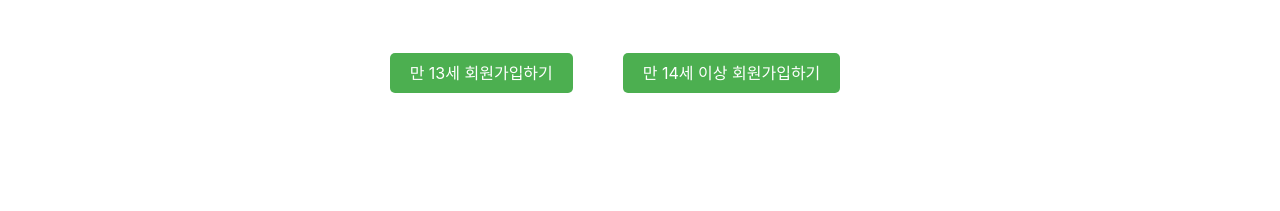
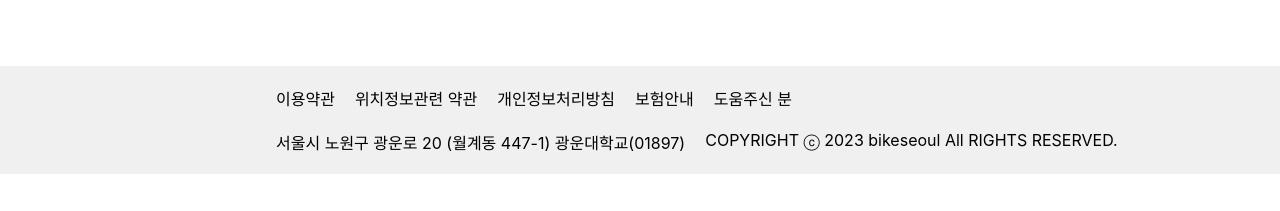
Before and after one commit to 2nd-DBDV/DB_Project-FE, a React (Create React App) app in the folder db-frontend/: page /membership in a window 1280 px wide. Shown: the part 586-797 px from the top of the page. Built offline with nearby package versions, Linux system fonts and the light colour scheme.

Commit message:
Footer 추가

```diff
--- a/db-frontend/src/App.js
+++ b/db-frontend/src/App.js
@@ -1,17 +1,16 @@
 import React from 'react';
 import { BrowserRouter as Router, Route, Routes } from 'react-router-dom'; // Switch를 Routes로 수정
-import Header from './components/Header';
 import Home from './pages/Home';
 import Stations from './pages/Stations';
 import BikeInfo from './pages/BikeInfo';
 import OpinionBoard from './pages/OpinionBoard';
 import Membership from './pages/Membership';
+import Footer from './components/Footer';
 
 function App() {
   return (
     <Router>
       <div>
-        <Header />
         <Routes>
           <Route path="/" element={<Home />} />
           <Route path="/stations" element={<Stations />} />
@@ -21,6 +20,7 @@ function App() {
           <Route path="/membership" element={<Membership/>} />
         </Routes>
       </div>
+      <Footer/>
     </Router>
   );
 }
--- /dev/null
+++ b/db-frontend/src/components/Footer.jsx
@@ -0,0 +1,54 @@
+import React from 'react';
+import styled from 'styled-components';
+
+const FooterContainer = styled.div`
+  position: fixed;
+  bottom: 5%;
+  width: 100%;
+  padding: 10px 20% 10px 20%;
+  text-align: center;
+  background-color: #f0f0f0;
+`;
+
+const BottomInfo = styled.div`
+  ul {
+    list-style: none;
+    padding: 10px;
+    margin: 0;
+    display: flex;
+
+    li {
+      margin: 0px 10px;
+      a {
+        text-decoration: none;
+        color: #222;
+        font-weight: bold;
+      }
+    }
+  }
+`;
+
+const Footer = () => {
+  return (
+    <div>
+      <FooterContainer>
+        <BottomInfo>
+            <ul>
+                <li>이용약관</li>
+                <li>위치정보관련 약관</li>
+                <li>개인정보처리방침</li>
+                <li>보험안내</li>
+                <li>도움주신 분</li>
+            </ul>
+
+            <ul>
+                <li>서울시 노원구 광운로 20 (월계동 447-1) 광운대학교(01897)</li>
+                <li>COPYRIGHT ⓒ 2023 bikeseoul All RIGHTS RESERVED.</li>
+            </ul>
+        </BottomInfo>
+      </FooterContainer>
+    </div>
+  );
+};
+
+export default Footer;
```
